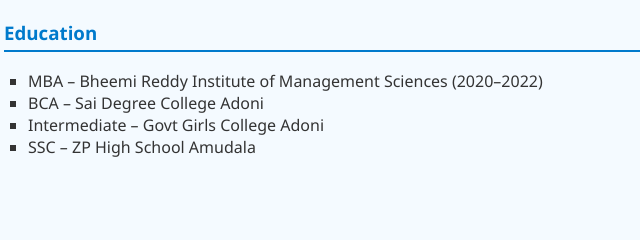
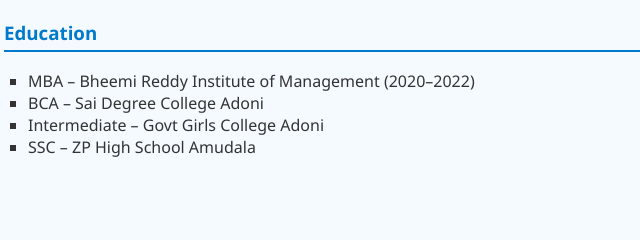
Before and after one commit to kavithareddy-sk/kavithareddy-sk.github.io, a plain HTML site: page index.html in a window 1280 px wide. Shown: the part 1214-1454 px from the top of the page, 186-826 px from the left. Drawn offline with Linux system fonts and the light colour scheme.

Commit message:
Add files via upload

```diff
--- a/index.html
+++ b/index.html
@@ -53,7 +53,7 @@
   <section class="education">
     <h3>Education</h3>
     <ul>
-      <li>MBA – Bheemi Reddy Institute of Management Sciences (2020–2022)</li>
+      <li>MBA – Bheemi Reddy Institute of Management (2020–2022)</li>
       <li>BCA – Sai Degree College Adoni</li>
       <li>Intermediate – Govt Girls College Adoni</li>
       <li>SSC – ZP High School Amudala</li>
```
